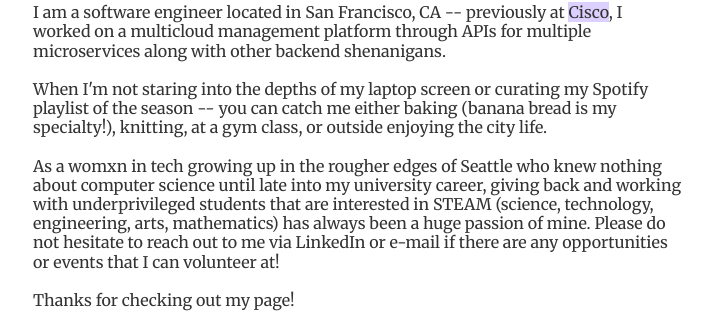
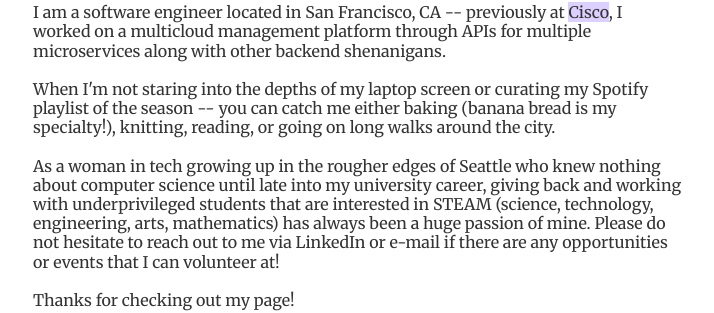
Before and after one commit to therealslimhsiehdy/therealslimhsiehdy.github.io, a Jekyll site: the page about/index.html, which Jekyll copies as it is, in a window 1280 px wide. Shown: the part 253-566 px from the top of the page, without its empty margins (282-996 px from the left). Built offline with Jekyll 4.4.1, drawn with Linux system fonts in a browser that asks for light colours; nearby versions of some CDN libraries.

```diff
--- a/_layouts/default.html
+++ b/_layouts/default.html
@@ -22,7 +22,7 @@
     		<ul>
         		<li><a href="/">Home</a></li>
 	        	<li><a href="/about">About</a></li>
-        		<li><a href="/resume/Rebecca_Hsieh_Resume00.pdf">Resume</a></li>
+        		<li><a href="/resume/Rebecca_Hsieh_Resume_2021.pdf">Resume</a></li>
     		</ul>
 		</nav>
 		<div class="container">
@@ -38,7 +38,7 @@
 		</div><!-- /.container -->
 		<footer>
     		<ul>
-           		<li><a target="_blank" href="https://linkedin.com/in/hsiehr"><i class="fab fa-linkedin-in"></i></a></li>
+           		<li><a target="_blank" href="https://linkedin.com/in/therealslimhsiehdy"><i class="fab fa-linkedin-in"></i></a></li>
         		<li><a target="_blank" href="mailto:rebecca.hsieh07@gmail.com"><i class="far fa-envelope-open"></i></a></li>
         		<li><a target="_blank" href="https://github.com/therealslimhsiehdy"><i class="fab fa-github"></i></a></li>
         		<li><a target="_blank" href="https://instagram.com/therealslimhsiehdy"><i class="fab fa-instagram"></i></a></li>
--- a/about/index.html
+++ b/about/index.html
@@ -22,7 +22,7 @@
     		<ul>
         		<li><a href="/">Home</a></li>
 	        	<li><a href="/about">About</a></li>
-        		<li><a href="/resume/Rebecca_Hsieh_Resume00.pdf">Resume</a></li>
+        		<li><a href="/resume/Rebecca_Hsieh_Resume_2021.pdf">Resume</a></li>
     		</ul>
 		</nav>
 		<div class="container">
@@ -36,10 +36,10 @@
 				I am a software engineer located in San Francisco, CA -- previously at <span style="background-color: #DCD0FF">Cisco</span>, I worked on a multicloud management platform through APIs for multiple microservices along with other backend shenanigans.
 				<br>
 				<br>
-				When I'm not staring into the depths of my laptop screen or curating my Spotify playlist of the season -- you can catch me either baking (banana bread is my specialty!), knitting, at a gym class, or outside enjoying the city life.
+				When I'm not staring into the depths of my laptop screen or curating my Spotify playlist of the season -- you can catch me either baking (banana bread is my specialty!), knitting, reading, or going on long walks around the city.
 				<br>
 				<br>
-				As a womxn in tech growing up in the rougher edges of Seattle who knew nothing about computer science until late into my university career, giving back and working with underprivileged students that are interested in STEAM (science, technology, engineering, arts, mathematics) has always been a huge passion of mine. Please do not hesitate to reach out to me via LinkedIn or e-mail if there are any opportunities or events that I can volunteer at!
+				As a woman in tech growing up in the rougher edges of Seattle who knew nothing about computer science until late into my university career, giving back and working with underprivileged students that are interested in STEAM (science, technology, engineering, arts, mathematics) has always been a huge passion of mine. Please do not hesitate to reach out to me via LinkedIn or e-mail if there are any opportunities or events that I can volunteer at!
 				<br>
 				<br>
 
@@ -48,7 +48,7 @@
 		</div><!-- /.container -->
 		<footer>
     		<ul>
-           		<li><a target="_blank" href="https://linkedin.com/in/hsiehr"><i class="fab fa-linkedin-in"></i></a></li>
+           		<li><a target="_blank" href="https://linkedin.com/in/therealslimhsiehdy"><i class="fab fa-linkedin-in"></i></a></li>
         		<li><a target="_blank" href="mailto:rebecca.hsieh07@gmail.com"><i class="far fa-envelope-open"></i></a></li>
         		<li><a target="_blank" href="https://github.com/therealslimhsiehdy"><i class="fab fa-github"></i></a></li>
         		<li><a target="_blank" href="https://instagram.com/therealslimhsiehdy"><i class="fab fa-instagram"></i></a></li>
--- a/resume/index.html
+++ b/resume/index.html
@@ -22,7 +22,7 @@
     		<ul>
         		<li><a href="/">Home</a></li>
 	        	<li><a href="/about">About</a></li>
-        		<li><a href="/resume/Rebecca_Hsieh_Resume00.pdf">Resume</a></li>
+        		<li><a href="/resume/Rebecca_Hsieh_Resume_2021.pdf">Resume</a></li>
     		</ul>
 		</nav>
 		<div class="container">
```
Also changed, not shown: 2 other files.
